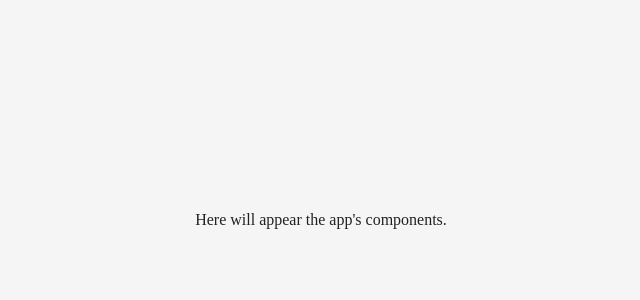
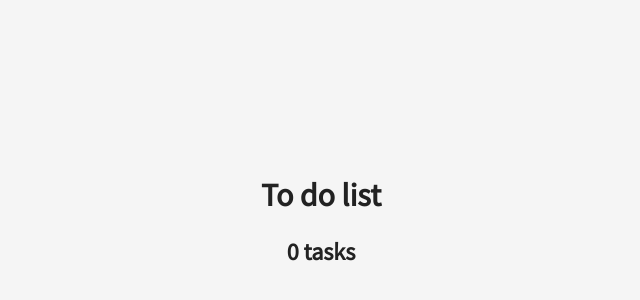
Before and after one commit to MatWidOZS/16-4-Loaders, a React app: page / in a window 1280 px wide. Shown: the part 188-488 px from the top of the page, without its empty margins (327-967 px from the left). Built offline with nearby package versions, Linux system fonts and the light colour scheme.

Commit message:
Add Title component

```diff
--- /dev/null
+++ b/src/components/Title.css
@@ -0,0 +1,6 @@
+@import url('https://fonts.googleapis.com/css?family=Source+Sans+Pro');
+
+.Title {
+	font-family: 'Source Sans Pro', sans-serif;
+	text-align: center;
+}
--- a/src/components/Title.js
+++ b/src/components/Title.js
@@ -0,0 +1,11 @@
+import React from 'react';
+import style from './Title.css';
+
+const Title = props => (
+		<div className={style.Title}>
+			<h1>{props.title}</h1>
+			<h2>{props.taskLength} tasks</h2>
+		</div>
+	)
+
+export default Title;
--- a/src/containers/App.js
+++ b/src/containers/App.js
@@ -1,6 +1,7 @@
 import React from 'react';
 import uuid from 'uuid';
 import style from './App.css';
+import Title from '../components/Title.js'
 
 class App extends React.Component {
 	constructor(props) {
@@ -27,7 +28,7 @@ class App extends React.Component {
 	render() {
 		return (
 			<div className={style.TodoApp}>
-				Here will appear the app's components.
+				<Title title="To do list" taskLength={this.state.data.length} />
 			</div>
 		)
 	}
```
Also changed, not shown: 1 other file (tests, documents, lock files or other folders).
